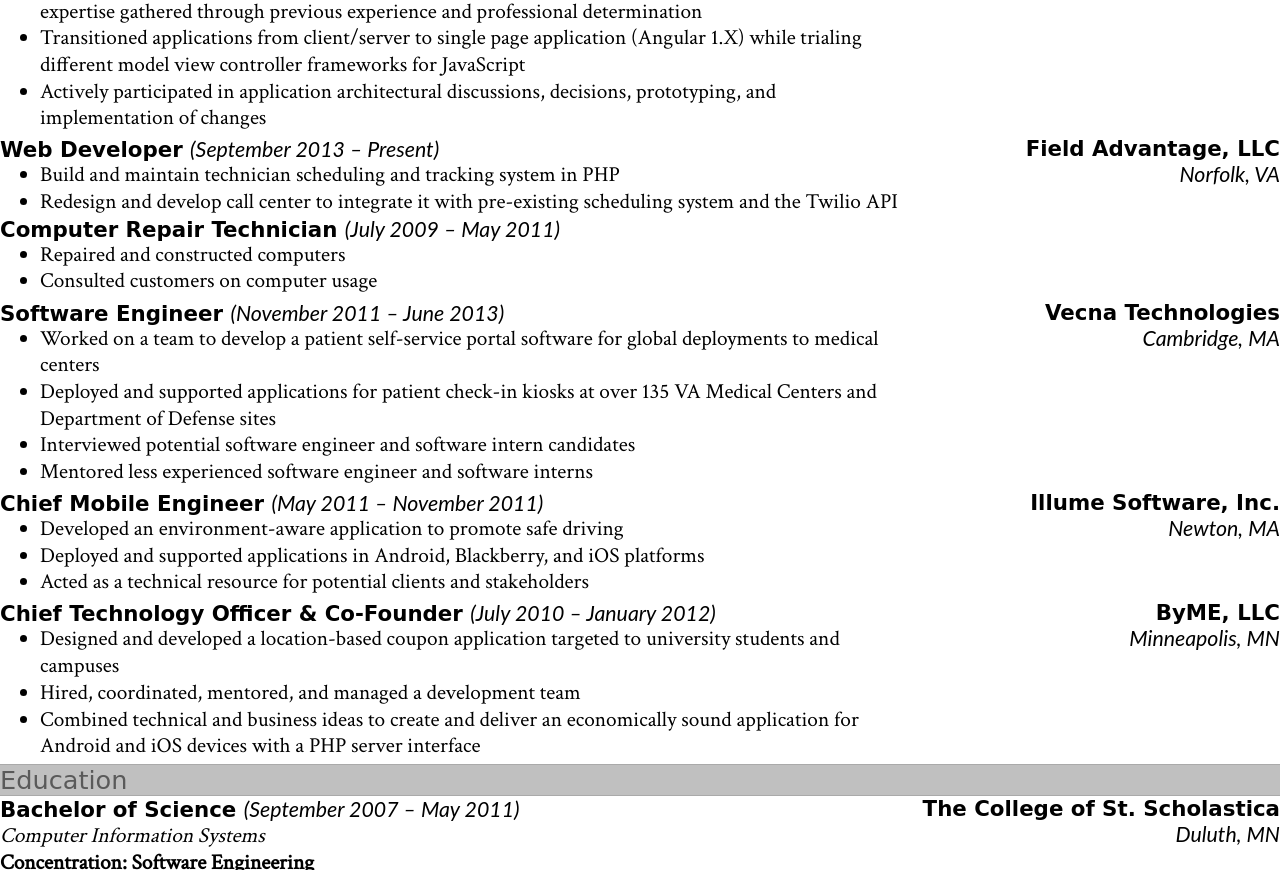
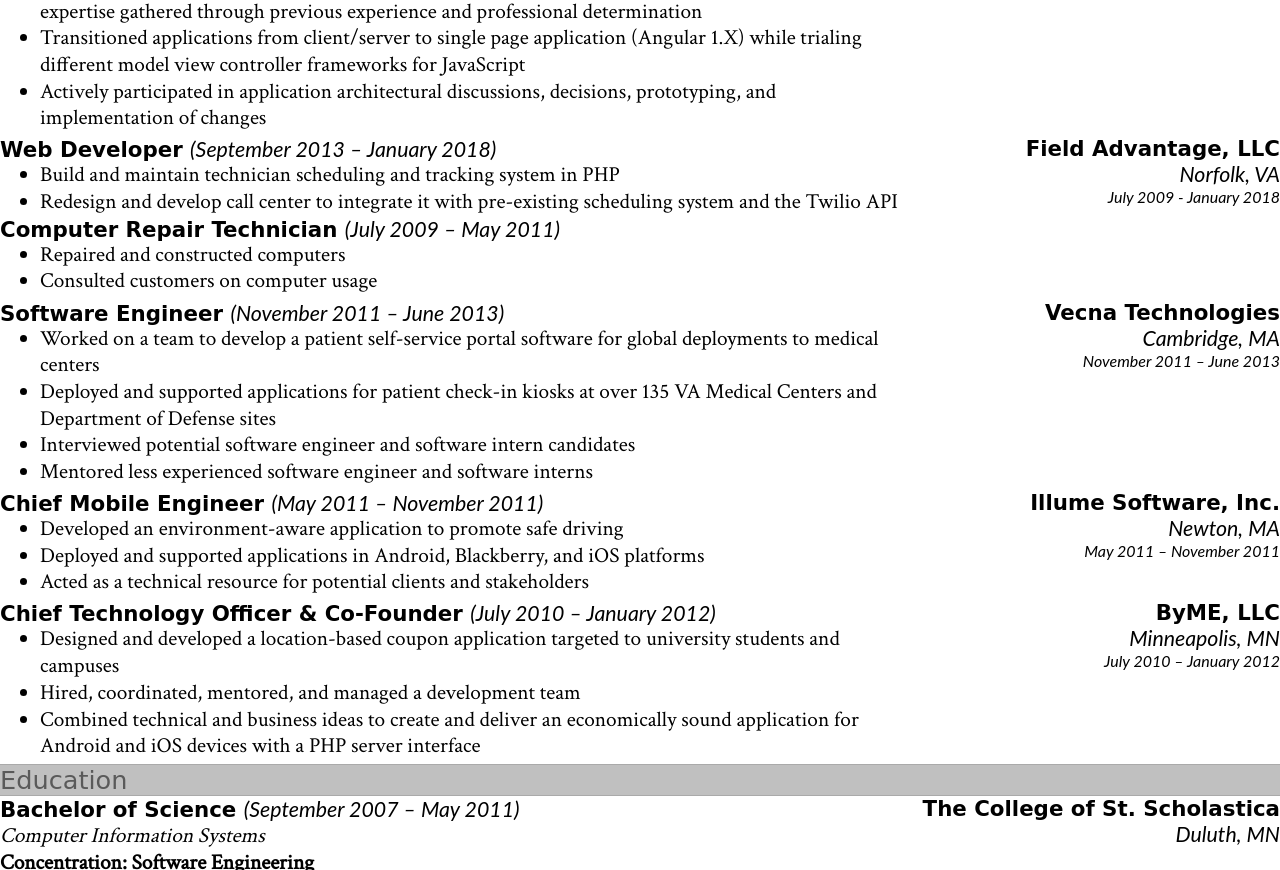
Before and after one commit to O-Mutt/Resume, a plain HTML site: page index.html in a window 1280 px wide. Shown: the part 940-1810 px from the top of the page. Drawn offline with Linux system fonts and the light colour scheme; a web font is replaced by a local one.

Commit message:
adding overall date to employment sections to make total employment easier to verify

```diff
--- a/index.html
+++ b/index.html
@@ -212,13 +212,14 @@
             <company>
                 <name>Hallmark Business Connections</name>
                 <location>Minneapolis, MN</location>
+                <overalldates>July 2013 - August 2018</overalldates>
             </company>
         </subsection>
 
         <subsection>
             <roles>
                 <role>Web Developer
-                    <dates>(September 2013 – Present)</dates>
+                    <dates>(September 2013 – January 2018)</dates>
                 </role>
                 <responsibilities>
                     <ul>
@@ -250,6 +251,7 @@
             <company>
                 <name>Field Advantage, LLC</name>
                 <location>Norfolk, VA</location>
+                <overalldates>July 2009 - January 2018</overalldates>
             </company>
         </subsection>
 
@@ -280,6 +282,7 @@
             <company>
                 <name>Vecna Technologies</name>
                 <location>Cambridge, MA</location>
+                <overalldates>November 2011 – June 2013</overalldates>
             </company>
         </subsection>
 
@@ -306,6 +309,7 @@
             <company>
                 <name>Illume Software, Inc.</name>
                 <location>Newton, MA</location>
+                <overalldates>May 2011 – November 2011</overalldates>
             </company>
         </subsection>
 
@@ -334,6 +338,7 @@
             <company>
                 <name>ByME, LLC</name>
                 <location>Minneapolis, MN</location>
+                <overalldates>July 2010 – January 2012</overalldates>
             </company>
         </subsection>
     </section>
--- a/subsection.css
+++ b/subsection.css
@@ -34,10 +34,15 @@
     text-align: right;
 }
 
-subsection company location {
+subsection company location,
+subsection company overalldates {
     font-style: italic;
     font-weight: normal;
     font-family: 'Lato', sans-serif;
+}
+
+subsection company overalldates {
+    font-size: 75%;
 }
 
 responsibilities ul {
```
